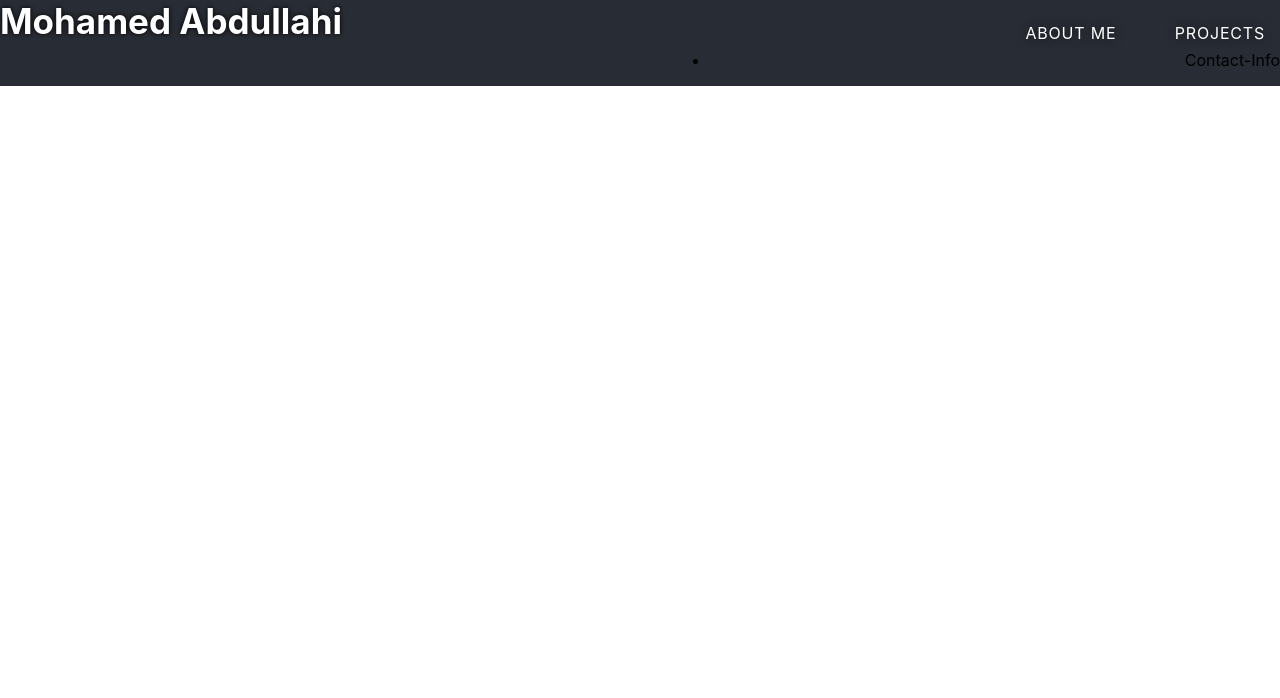
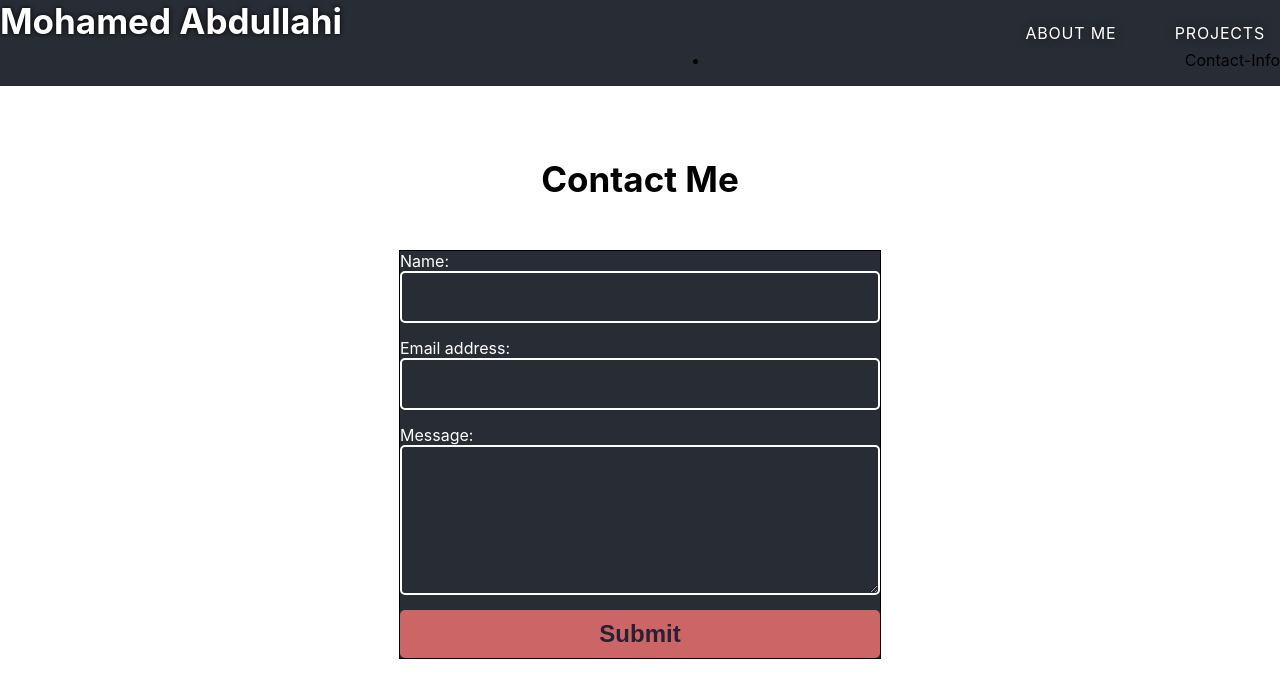
Before and after one commit to mo9399/react-portfolio, a React (Create React App) app: page / in a window 1280 px wide. Both pictures are taken after a click on the element "CONTACT-INFO". Shown: the top 698 px of the page. Built offline with nearby package versions, Linux system fonts and the light colour scheme.

Commit message:
add contact component and style

```diff
--- a/src/App.css
+++ b/src/App.css
@@ -215,5 +215,72 @@ section {
     grid-template-columns: repeat(auto-fit,
     minmax(12rem, 20rem));
     padding: 10px 10px 10px 10px;
-    justify-content: center;
+    justify-content: space-around;
   }
+
+  .project {
+    text-align: center;
+    font-size: 35px;
+    color: #272133;
+    text-shadow: 0 0 10px rgba(0, 0, 0, 0.5);
+    text-decoration: underline;
+  }
+
+  form {
+    max-width: 480px;
+    margin: 50px auto;
+    background-color: #282c34;
+    border:1px solid black ;
+}
+
+label {
+  color: #fff;
+}
+
+  .feedback {
+    color: #ffffff;
+    text-shadow: 0 0 10px rgba(0, 0, 0, 0.5);
+    font-family: Arial, Helvetica, sans-serif;
+    font-size: 18px;
+    font-weight: 500;
+    border-radius: 5px;
+    line-height: 22px;
+    background-color: transparent;
+    border: 2px solid #fff;
+    transition: all 0.3s;
+    padding: 13px;
+    margin-bottom: 15px;
+    width: 100%;
+    box-sizing: border-box;
+    outline: 0;
+  }
+
+  .feedback:focus { border: 2px solid #cc6666;}
+
+  textarea {
+    height: 150px;
+    line-height: 150%;
+    resize: vertical;
+  }
+
+  [type='submit'] {
+    width: 100%;
+    background: #cc6666;
+    border-radius: 5px;
+    border: 0;
+    cursor: pointer;
+    color: #272133;
+    font-size: 24px;
+    padding-top: 10px;
+    padding-bottom: 10px;
+    transition: all 0.3s;
+    margin-top: -4px;
+    font-weight: 700;
+  }
+
+  [type='submit']:hover {background: #cc4949;}
+
+  h4 {
+    text-align: center;
+    font-size: 35px;
+  }
--- a/src/App.js
+++ b/src/App.js
@@ -3,6 +3,7 @@ import './App.css';
 import About from './components/About';
 import Header from './components/Header';
 import Projects from './components/Projects';
+import Contact from './components/Contact';
 
 
 
@@ -13,7 +14,7 @@ function App() {
     switch(currentPage) {
       case 'about': return <About/>;
       case 'projects': return <Projects/>
-      ///case 'contact': return <Contact/>
+      case 'contact': return <Contact/>
       default: return
     }
   };
--- /dev/null
+++ b/src/components/Contact/index.js
@@ -0,0 +1,62 @@
+import React, { useState } from 'react';
+import { validateEmail } from '../../utils/helpers';
+
+function Contact() {
+    const [formState, setFormState] = useState({ name: '', email: '', message: '' });
+    const [errorMessage, setErrorMessage] = useState('');
+    const { name, email, message } = formState;
+
+    function handleChange(e) {
+        if (e.target.name === 'email') {
+            const isValid = validateEmail(e.target.value);
+
+            // isValid conditional statement
+            if (!isValid) {
+                setErrorMessage('Your email is invalid!');
+            } else {
+                setErrorMessage('');
+            }
+                } else {
+                    if (!e.target.value.length) {
+                        setErrorMessage(`${e.target.name} is required.`);
+                    } else {
+                        setErrorMessage('');
+                    }
+            };
+        }
+
+    function handleSubmit(e) {
+        e.preventDefault();
+            if (!errorMessage) {
+                setFormState({ [e.target.name]: e.target.value })
+            }
+        };
+
+    return (
+        <section >
+            <h4>Contact Me</h4>
+            <form id="contact-form" onSubmit={handleSubmit}>
+                <div>
+                    <label htmlFor="name">Name:</label>
+                    <input className='feedback' type="text" defaultValue={name} onBlur={handleChange} name="name"/>
+                </div>
+                <div>
+                    <label htmlFor="email">Email address:</label>
+                    <input className='feedback' type="email" defaultValue={email} name="email" onBlur={handleChange} />
+                </div>
+                <div>
+                    <label htmlFor="message">Message:</label>
+                    <textarea className='feedback' name="message" defaultValue={message} onBlur={handleChange} rows="5" />
+                        {errorMessage && (
+                        <div>
+                            <p className="error-text">{errorMessage}</p>
+                        </div>
+                        )}
+                </div>
+                <button type="submit">Submit</button>
+                </form>
+            </section>
+        );
+    };
+
+    export default Contact;
--- /dev/null
+++ b/src/utils/helpers.js
@@ -0,0 +1,8 @@
+export function capitalizeFirstLetter(string) {
+    return string.charAt(0).toUpperCase() + string.slice(1);
+  }
+
+  export function validateEmail(email) {
+    var re = /^(([^<>()[\]\\.,;:\s@"]+(\.[^<>()[\]\\.,;:\s@"]+)*)|(".+"))@((\[[0-9]{1,3}\.[0-9]{1,3}\.[0-9]{1,3}\.[0-9]{1,3}\])|(([a-zA-Z\-0-9]+\.)+[a-zA-Z]{2,}))$/;
+    return re.test(String(email).toLowerCase());
+  }
```
